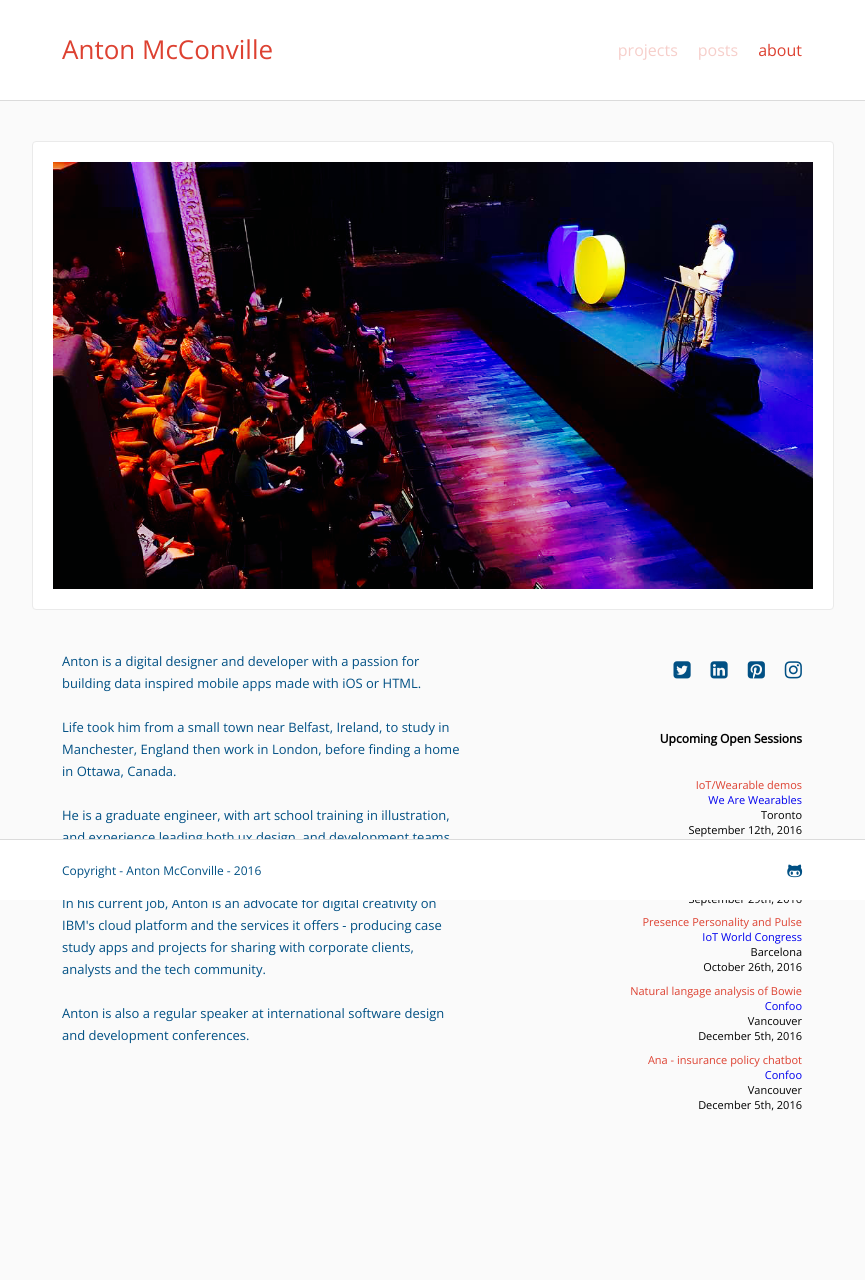
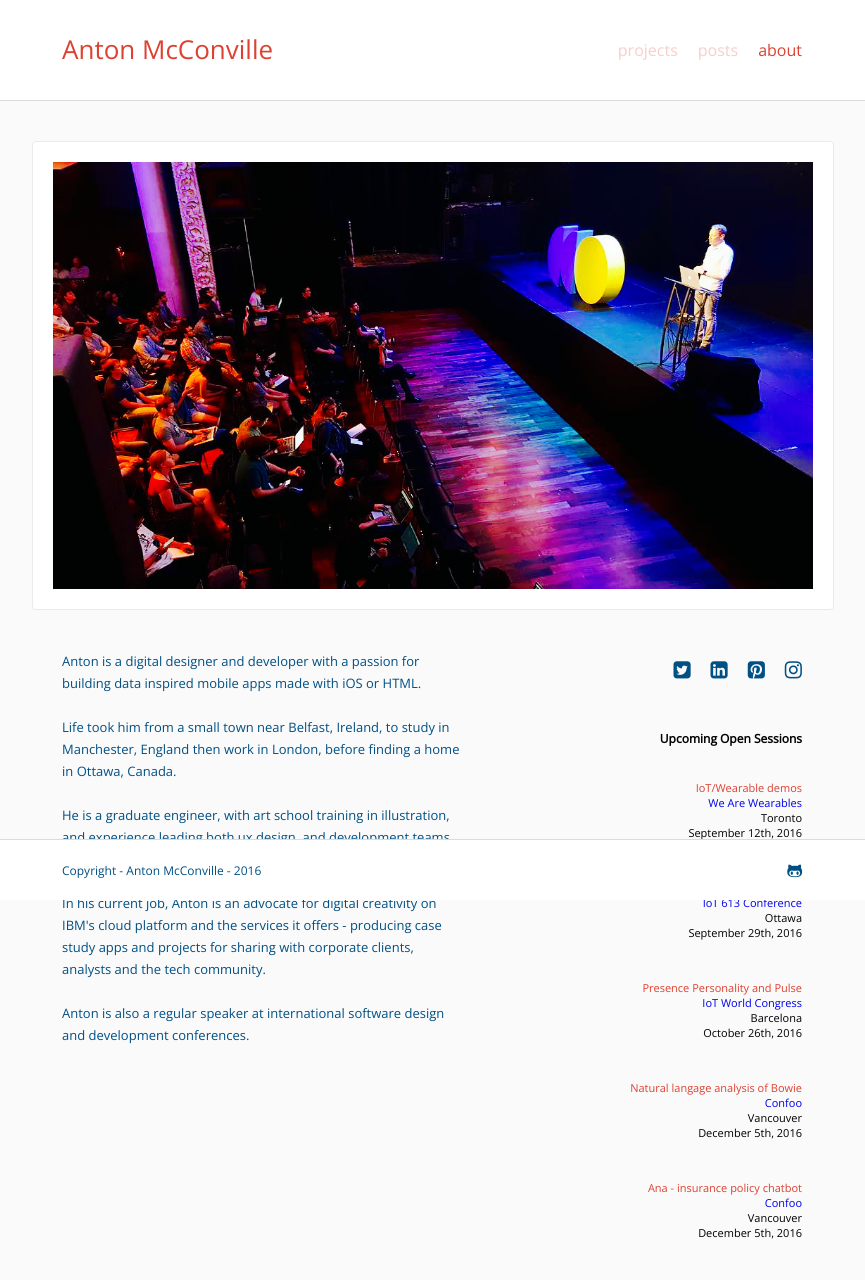
Before and after one commit to antonmc/antonmc.github.io, a Jekyll site: the page about.html, which Jekyll copies as it is, in a window 1280 px wide. Shown: the whole page, without its empty margins (208-1073 px from the left). Built offline with Jekyll 4.4.1, drawn with Linux system fonts in a browser that asks for light colours; nearby versions of some CDN libraries; before the commit the page ends 1120 px from its top, so only the background shows below that.

Commit message:
fixing height issues

```diff
--- a/style/main.css
+++ b/style/main.css
@@ -618,7 +618,6 @@ border-radius: 2px;
     display: flex;
     flex-direction: column;
     width: 200px;
-    height: 500px;
     align-content: flex-end;
 }
 
@@ -636,7 +635,6 @@ border-radius: 2px;
     flex-direction: column;
     font-size: 12px;
     width: 200px;
-    height: 400px;
     margin-top: 30px;
     align-content: flex-end;
 }
```
